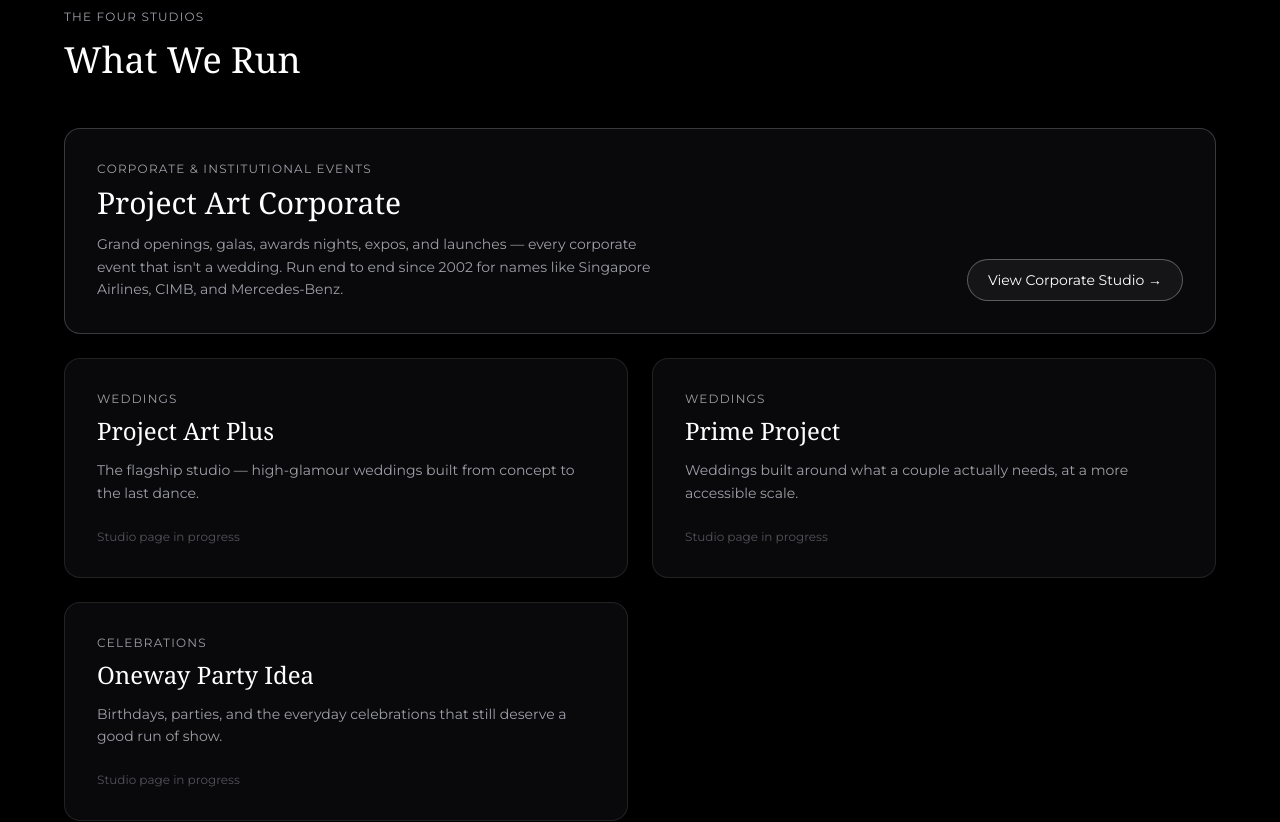
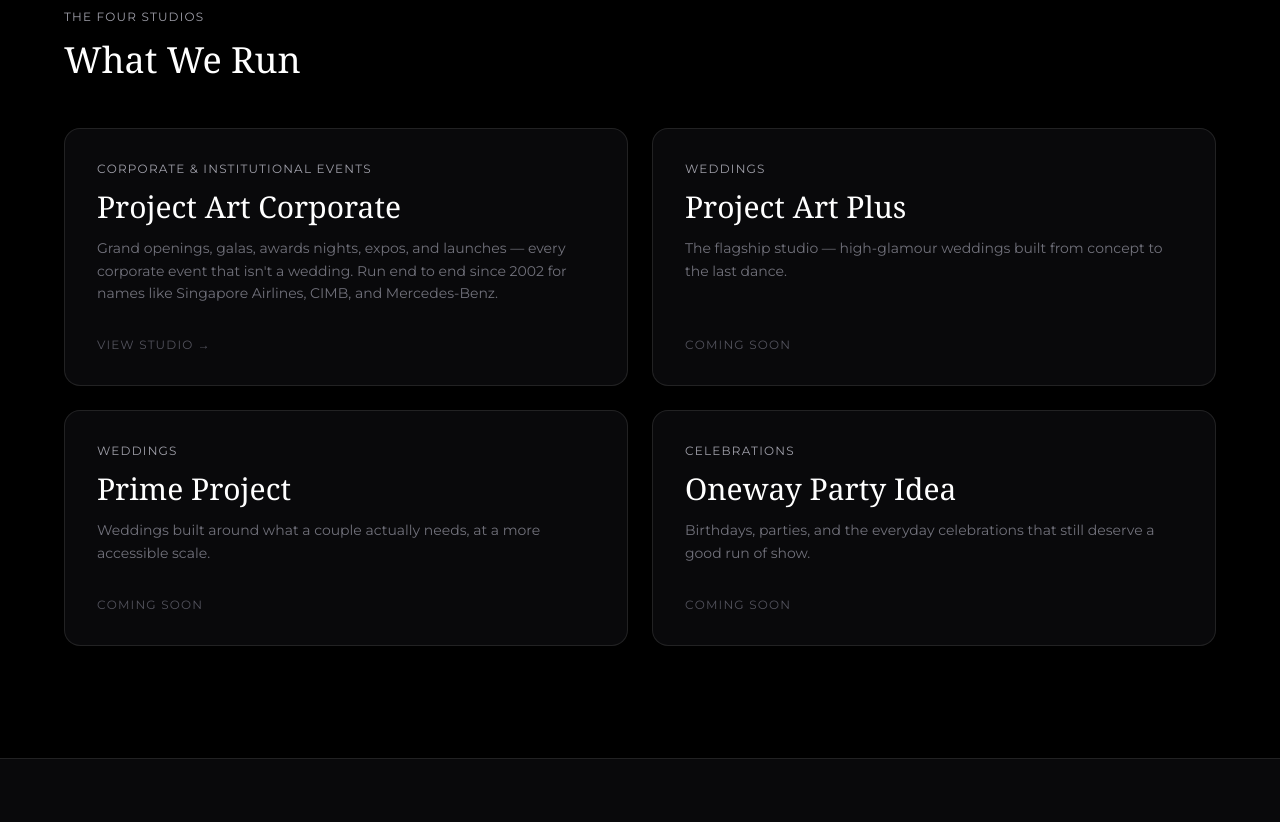
Before and after one commit to WilliamKesuma/PAG-Website, a Next.js app: page / in a window 1280 px wide. Shown: the part 1660-2482 px from the top of the page. Built offline with nearby package versions, Linux system fonts and the light colour scheme; a web font is replaced by a local one.

Commit message:
Debug: Missing Features

```diff
--- a/src/app/page.tsx
+++ b/src/app/page.tsx
@@ -386,9 +386,16 @@
             <div className="mt-8 flex flex-wrap gap-4">
               <Link
                 href="/corporate#contact"
-                className="rounded-full border border-white/30 px-6 py-3 text-sm text-white transition-colors hover:border-white hover:bg-white/10"
+                className="group relative overflow-hidden rounded-full border border-white/30 px-6 py-3 text-sm text-white transition-colors duration-300 hover:border-white"
               >
-                Inquire for Your Event
+                {/* Wipe fill — grows left → right on hover */}
+                <span
+                  aria-hidden
+                  className="pointer-events-none absolute inset-0 origin-left scale-x-0 bg-white transition-transform duration-500 ease-out group-hover:scale-x-100"
+                />
+                <span className="relative z-10 transition-colors duration-300 group-hover:text-black">
+                  Inquire for Your Event
+                </span>
               </Link>
             </div>
           </div>
@@ -432,46 +439,38 @@
           </div>
 
           <div className="mt-12 grid gap-6 sm:grid-cols-2">
-            {businesses.map((b) =>
-              b.featured ? (
-                <Link
-                  key={b.name}
-                  href={b.href!}
-                  className="group flex flex-col justify-between rounded-2xl border border-white/20 bg-zinc-950 p-8 text-white transition-all hover:border-white hover:bg-zinc-900 sm:col-span-2 sm:flex-row sm:items-end"
-                >
-                  <div className="max-w-xl">
-                    <p className="text-xs tracking-widest text-zinc-400 uppercase">
-                      {b.tag}
-                    </p>
-                    <h3 className="mt-2 font-display text-2xl text-white group-hover:text-zinc-200 sm:text-3xl">
-                      {b.name}
-                    </h3>
-                    <p className="mt-3 text-sm leading-relaxed text-zinc-400">
-                      {b.description}
-                    </p>
-                  </div>
-                  <span className="mt-6 inline-flex shrink-0 items-center gap-2 rounded-full border border-white/30 bg-white/5 px-5 py-2.5 text-sm text-white transition-colors group-hover:bg-white group-hover:text-black sm:mt-0">
-                    View Corporate Studio →
-                  </span>
-                </Link>
-              ) : (
-                <div
-                  key={b.name}
-                  className="flex flex-col justify-between rounded-2xl border border-white/10 bg-zinc-950 p-8 text-white"
-                >
+            {businesses.map((b) => {
+              const isLinked = !!b.href;
+              const cardClass =
+                "group relative flex flex-col justify-between rounded-2xl border border-white/10 bg-zinc-950 p-8 text-white transition-all duration-300 hover:border-white/40 hover:bg-zinc-900";
+              const inner = (
+                <>
                   <div>
                     <p className="text-xs tracking-widest text-zinc-400 uppercase">
                       {b.tag}
                     </p>
-                    <h3 className="mt-2 font-display text-2xl text-white">{b.name}</h3>
-                    <p className="mt-3 text-sm leading-relaxed text-zinc-400">
+                    <h3 className="mt-3 font-display text-2xl text-white sm:text-3xl">
+                      {b.name}
+                    </h3>
+                    <p className="mt-3 text-sm leading-relaxed text-zinc-500">
                       {b.description}
                     </p>
                   </div>
-                  <p className="mt-6 text-xs text-zinc-600">Studio page in progress</p>
+                  <span className="mt-8 inline-flex items-center gap-2 text-xs tracking-widest text-zinc-600 uppercase transition-colors duration-300 group-hover:text-white">
+                    {isLinked ? "View Studio →" : "Coming soon"}
+                  </span>
+                </>
+              );
+              return isLinked ? (
+                <Link key={b.name} href={b.href!} className={cardClass}>
+                  {inner}
+                </Link>
+              ) : (
+                <div key={b.name} className={cardClass}>
+                  {inner}
                 </div>
-              )
-            )}
+              );
+            })}
           </div>
         </div>
       </section>
```
